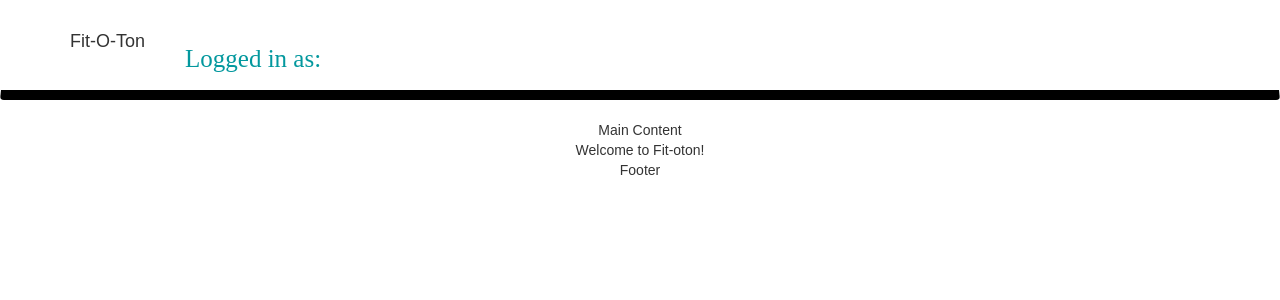
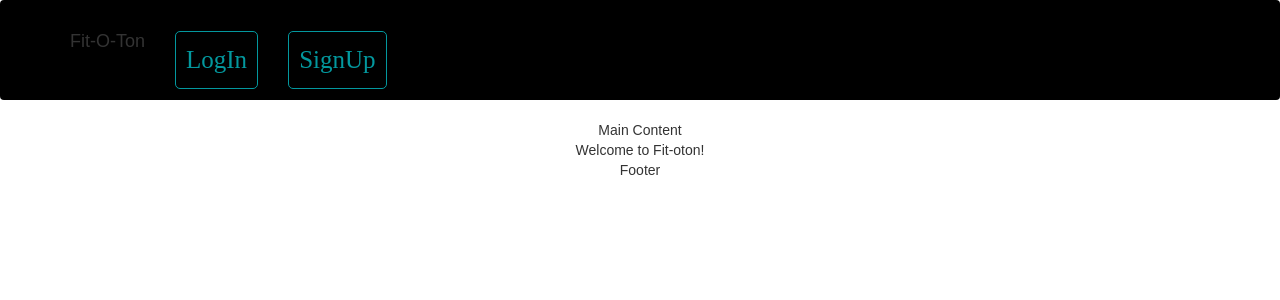
Before and after one commit to adriennepaquin/fitoton, a React (Create React App) app in the folder client/: page / in a window 1280 px wide. Shown: the top 300 px of the page. Built offline with nearby package versions, Linux system fonts and the light colour scheme; no server answers.

Commit message:
login/logout working

```diff
--- a/client/src/App.js
+++ b/client/src/App.js
@@ -22,7 +22,7 @@ const GlobalStyle = createGlobalStyle`
     overflow: hidden;
     padding: 15px;
     height: 100px;
-    background-color: white;
+    background-color: black;
     border-bottom: 10px solid black;
   }
 
--- a/client/src/components/Home.js
+++ b/client/src/components/Home.js
@@ -1,8 +1,10 @@
-function Home() {
+function Home({ user} ) {
+    // console.log(user.user.name)
+
     return (
         <div>
             Welcome to Fit-oton!
-
+            {/* {user.name} */}
         </div>
     )
 }
--- a/client/src/components/Login.js
+++ b/client/src/components/Login.js
@@ -43,18 +43,12 @@ function Login({ user, setUser }) {
         .then((data) => {
             console.log(data)
             const { user, token } = data
-            console.log("1")
             localStorage.setItem("token", token)
-            console.log("2")
-            console.log(data)
-            console.log(user)
             setUser({
                 id: data.user.id,
                 name: data.user.name,
                 username: data.user.username
             })
-            console.log(data)
-            console.log("logged in")
             history.push('/welcome')
         })
         .catch((error) => {
--- a/client/src/components/MainContent.js
+++ b/client/src/components/MainContent.js
@@ -5,13 +5,14 @@ import Login from './Login'
 import NotFound from './NotFound'
 import Welcome from './Welcome'
 
-function MainContent(user, setUser) {
+function MainContent({user, setUser}) {
+    // console.log(user)
     return (
         <div>
             Main Content
             <Switch>
                 <Route exact path="/">
-                    <Home/>
+                    <Home user={user}/>
                 </Route>
                 <Route exact path="/signup">
                     <Signup setUser={setUser}/>
--- a/client/src/components/NavBar.js
+++ b/client/src/components/NavBar.js
@@ -3,7 +3,7 @@ import Navbar from 'react-bootstrap/Navbar'
 import Container from 'react-bootstrap/Container'
 import Nav from 'react-bootstrap/Nav'
 
-function NavBar( user, setUser ) {
+function NavBar( {user, setUser} ) {
     const history = useHistory()
     console.log(user)
 
@@ -24,31 +24,24 @@ function NavBar( user, setUser ) {
                     </Navbar.Brand>
                     <Nav>
                         <Nav.Item>
-                            {!user ? <Nav.Link className="links-left" href="/">Home</Nav.Link> : null}
+                            {user ? <Nav.Link className="links-left" href="/">Home</Nav.Link> : null}
                         </Nav.Item>
                     </Nav>
                 </Nav>
                 <Nav>
                     <Nav className="justify-content-end">
-                        {!user ? (
+                        {!user ?
                         <>
-                            <Nav.Item>
-                                <Nav.Link className="links-right" href="/signup">SignUp</Nav.Link>
-                            </Nav.Item>
-                            <Nav.Item>
-                                <Nav.Link className="links-right" href="/login">LogIn</Nav.Link>
-                            </Nav.Item>
+                            <Nav.Link className="links-right" href="/signup">SignUp</Nav.Link>
+                            <Nav.Link className="links-right" href="/login">LogIn</Nav.Link>
                         </>
-                        ) : (
+                        :
                         <>
-                            <Nav.Item>
-                                <Navbar.Text className="logged-in">Logged in as: {user.username}</Navbar.Text>
-                            </Nav.Item>
-                            <Nav.Item>
-                                <Nav.Link className="links-right" href="/" onClick={handleLogOut}>Log Out</Nav.Link>
-                            </Nav.Item>
+                            <Navbar.Text className="logged-in">Logged in as: {user.username}</Navbar.Text>
+                            <Nav.Link className="links-right" href="/" onClick={handleLogOut}>Log Out</Nav.Link>
                         </>
-                        )}
+                        }
+
                     </Nav>
                 </Nav>
            </Container>
--- a/client/src/components/PageContent.js
+++ b/client/src/components/PageContent.js
@@ -25,11 +25,14 @@ function PageContent() {
             })
           })
         .then(data => {
-            // console.log(data)
+            console.log("here")
+            console.log(data)
             setUser({id: data.id,
                 name: data.name,
                 username: data.username
             })
+            console.log("there")
+            console.log(user)
         })
     }, [])
 
--- a/client/src/components/Signup.js
+++ b/client/src/components/Signup.js
@@ -7,7 +7,7 @@ import Col from 'react-bootstrap/Col'
 import Button from 'react-bootstrap/Button'
 import Alert from 'react-bootstrap/Alert'
 
-function Signup(setUser) {
+function Signup({setUser}) {
     const [name, setName] = useState("")
     const [username, setUsername] = useState("")
     const [password, setPassword] = useState("")
```
